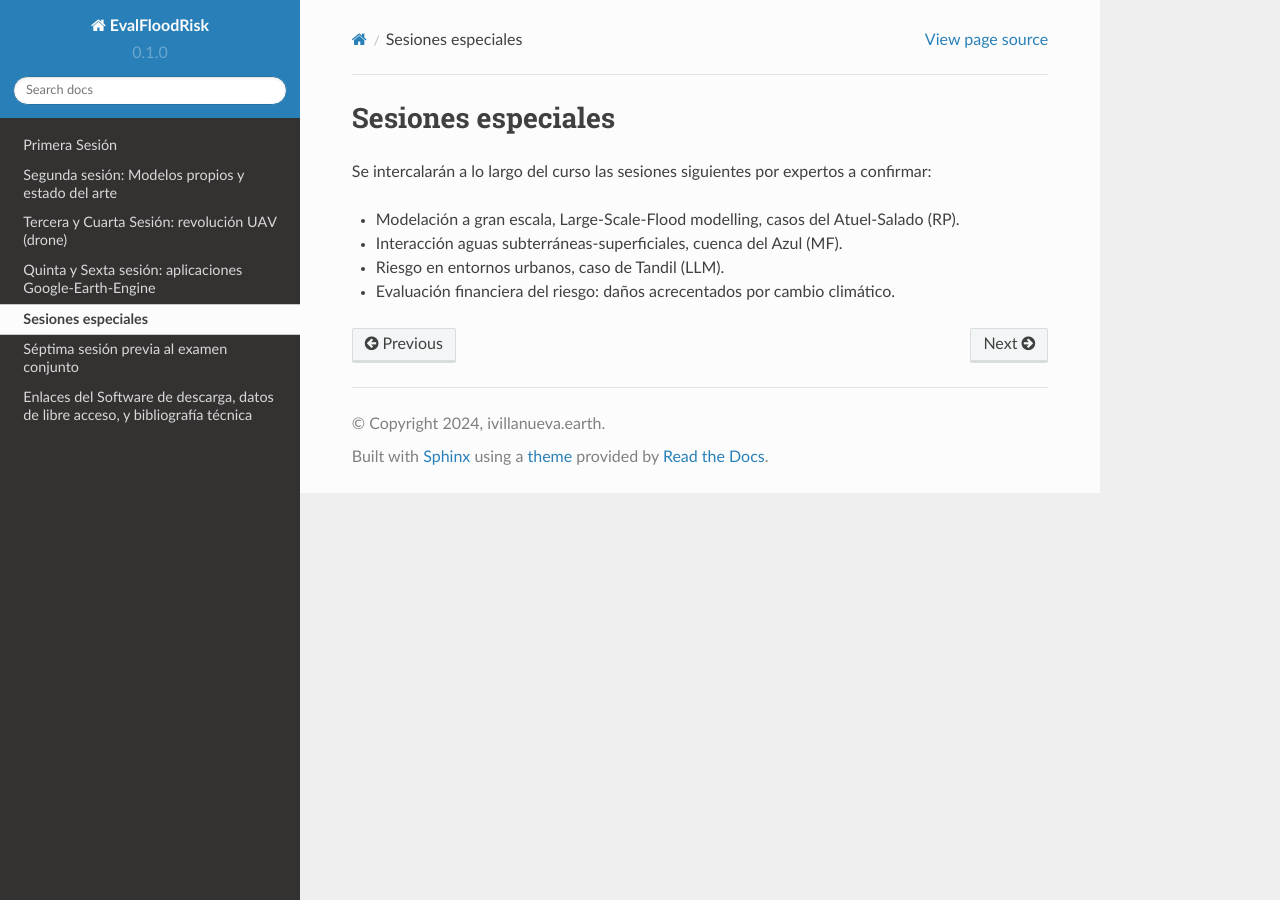
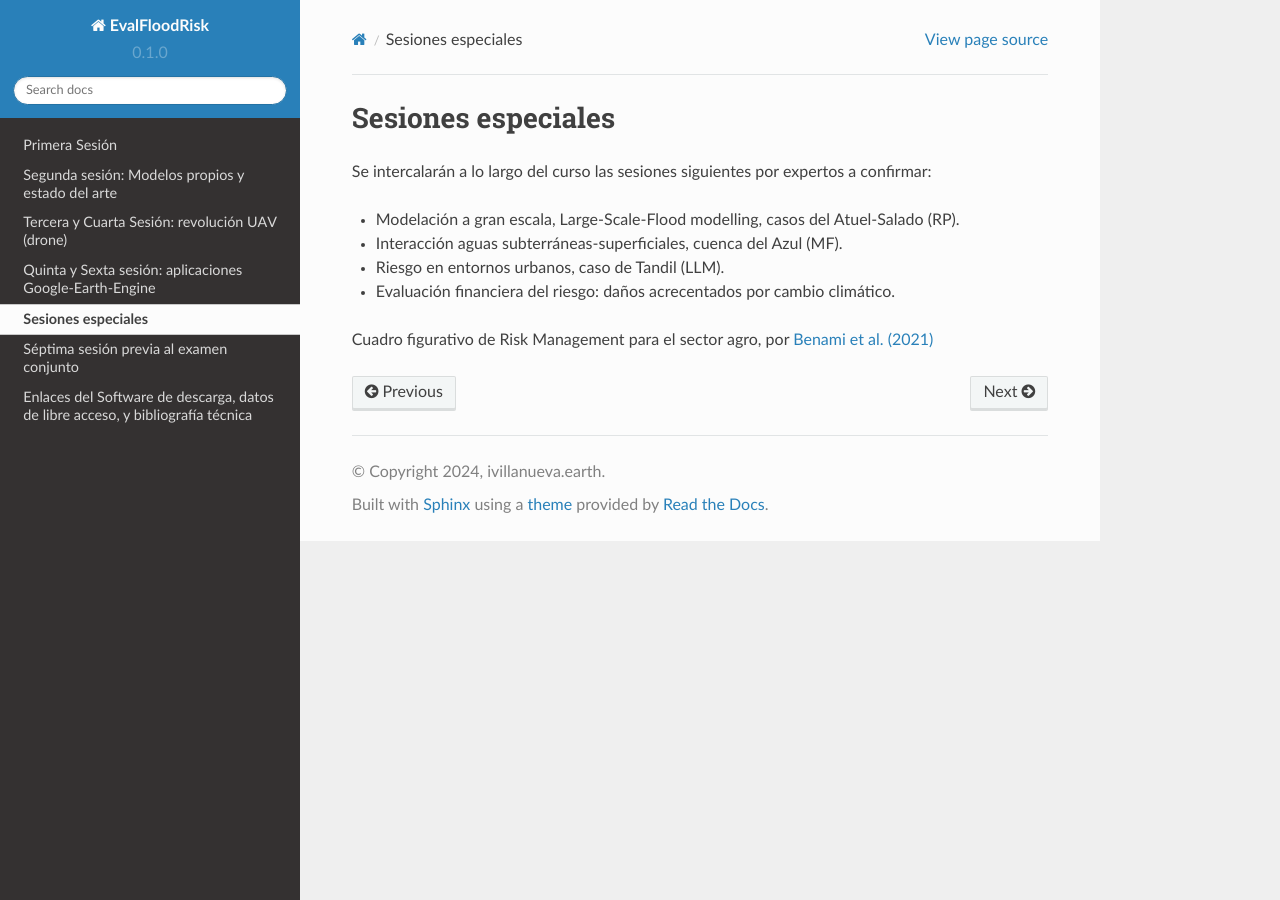
Before and after one commit to ivillamadrid/EvalFloodRisk_RSSWE, a Sphinx documentation site: the page built from docs/source/ExtraS.rst, in a window 1280 px wide. Built offline with Sphinx 7.4.7 and the Read the Docs theme 2.0.0, drawn with Linux system fonts in a browser that asks for light colours.

Commit message:
Update ExtraS.rst

```diff
--- a/docs/source/ExtraS.rst
+++ b/docs/source/ExtraS.rst
@@ -10,3 +10,5 @@ Se  intercalarán a lo largo del curso las sesiones siguientes por expertos a co
 * Riesgo en entornos urbanos, caso de Tandil (LLM).
 
 * Evaluación financiera del riesgo: daños acrecentados por cambio climático.
+Cuadro figurativo de Risk Management para el sector agro, por `Benami et al. (2021)
+<https://doi.org/10.1038/s43017-020-00122-y>`_
```
